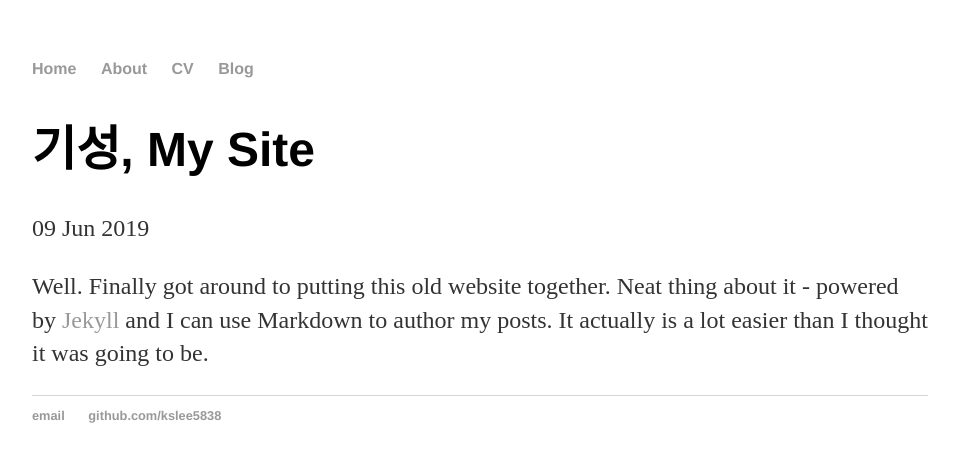
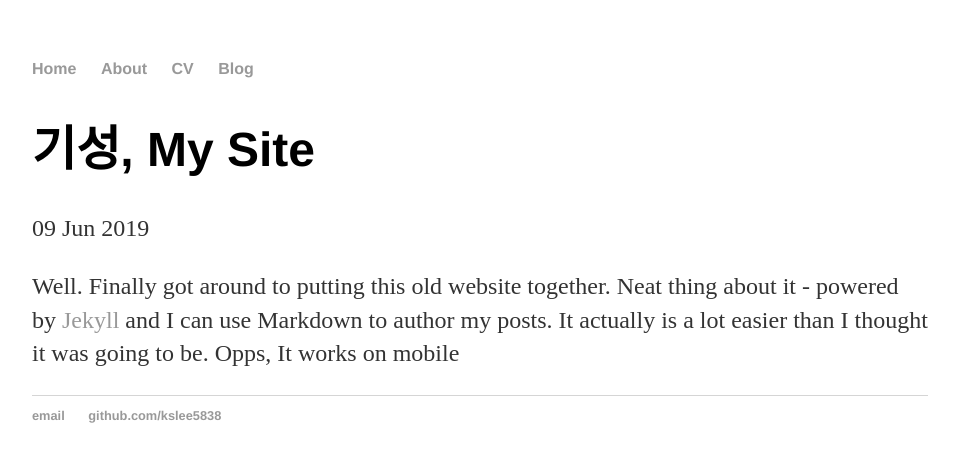
Before and after one commit to kslee5838/kslee5838.github.io, a Jekyll site: the page built from _posts/2019-06-09-title-of-my-post.md, in a window 1280 px wide. Shown: the top 462 px of the page, without its empty margins (160-1119 px from the left). Built offline with Jekyll 4.4.1, drawn with Linux system fonts in a browser that asks for light colours.

Commit message:
Go mobile

```diff
--- a/_posts/2019-06-09-title-of-my-post.md
+++ b/_posts/2019-06-09-title-of-my-post.md
@@ -5,3 +5,4 @@ date: 2019-06-09
 ---
 
 Well. Finally got around to putting this old website together. Neat thing about it - powered by [Jekyll](http://jekyllrb.com) and I can use Markdown to author my posts. It actually is a lot easier than I thought it was going to be.
+Opps, It works on mobile
```
